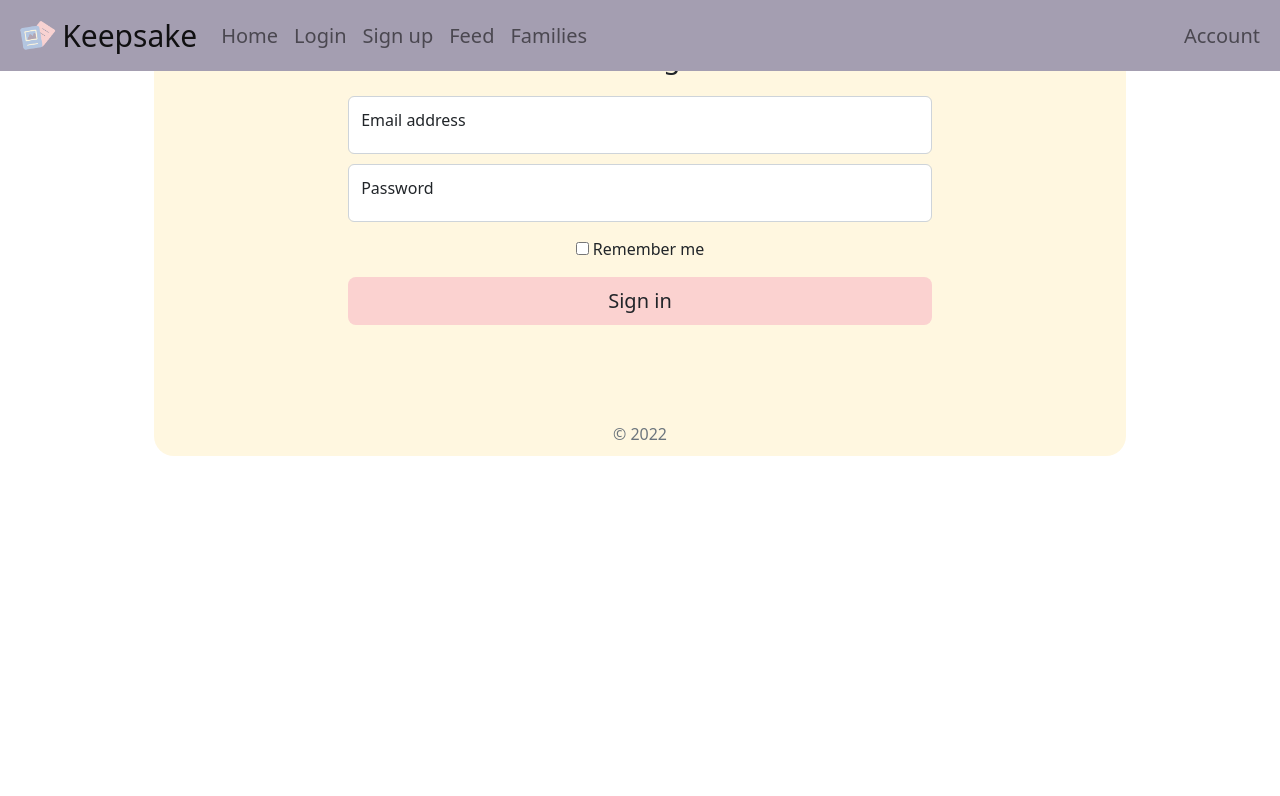
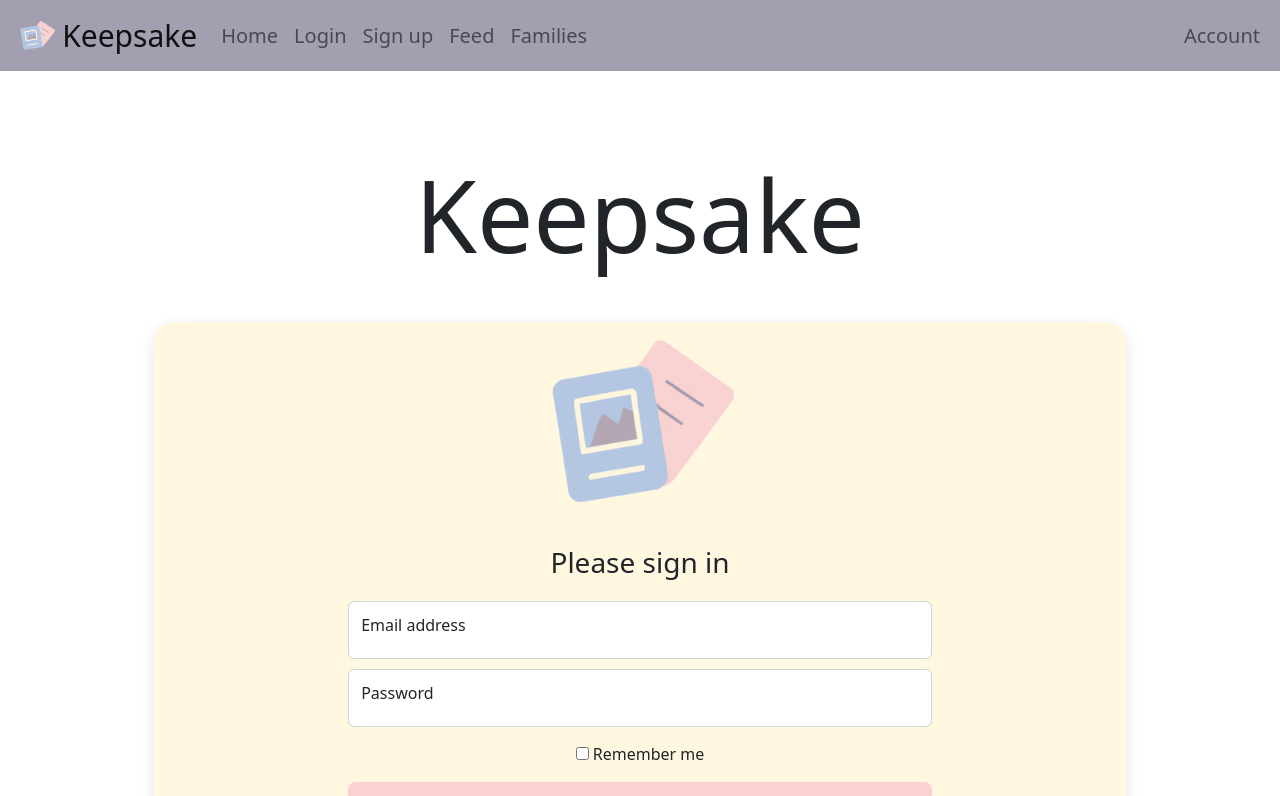
Before and after one commit to niko-u/KeepsakeFrontend, a Vue app: page /login in a window 1280 px wide. Shown: the top 796 px of the page. Built offline with nearby package versions, Linux system fonts and the light colour scheme.

Commit message:
cleaned up css in home, login, and signup pages

```diff
--- a/src/App.vue
+++ b/src/App.vue
@@ -21,9 +21,17 @@ export default {
 </template>
 
 <style>
-  #app {
-    width: 100%;
-    height: 100%;
 
-  }
+html,
+body {
+  height: 100vh;
+  width: 100vw;
+  margin: 0;
+}
+
+
+#app {
+  height: inherit;
+  width: inherit;
+}
 </style>
--- a/src/components/LoginForm.vue
+++ b/src/components/LoginForm.vue
@@ -1,5 +1,6 @@
 <template>
   <div class="root">
+    <h1 id="title"><router-link to="/" class="nav-link">Keepsake</router-link></h1>
     <main class="form-signin">
         <form id="signinform">
           <div class="formpadding">
@@ -22,13 +23,13 @@
             </div>
             <button class="w-100 btn btn-lg" id="submit" type="submit">Sign in</button>
           </div>
-            <p id="copyright1" class="mt-5 mb-3 text-muted">&copy; 2022</p>
+            <p id="copyright1" class="mt-5 mb-3 text-muted"> Keepsake &copy; 2022</p>
         </form>
     </main>
   </div>
 </template>
 
-<style>
+<style scoped>
 
       .form-floating {
         padding-top: 5px;
@@ -39,12 +40,6 @@
         padding-top: 10px;
       }
 
-      .form-signin {
-        margin-left: 10%;
-        margin-top: -50%;
-        width: 80%;
-      }
-
 
       #submit {
         background-color: #fbd2d0;
@@ -53,18 +48,33 @@
       #signinform {
         background-color: #fff7e0;
         border-radius: 20px;
+        box-shadow: 0 5px 15px 0 rgba(0, 0, 0, 0.1);
       }
 
       .formpadding {
-        margin: 10%;
         margin-left: 20%;
         margin-right: 20%;
+        margin-bottom: 10%;
+        margin-top: 5%;
       }
 
       #copyright1 {
         padding-bottom: 10px;
       }
 
+      .root {
+        margin-top: 10%;
+        padding-left: 10%;
+        padding-right: 10%;
+
+      }
+
+      #title {
+        font-size: 100px;
+      }
+
+
+
 
 
 </style>
--- a/src/components/Navbar.vue
+++ b/src/components/Navbar.vue
@@ -2,7 +2,7 @@
   <nav class="navbar navbar-expand-md navbar-custom fixed-top" id="navbar" >
     <div class="container-fluid">
       <img src="../assets/KeepsakeLogo.png" id="logo">
-      <a class="navbar-brand" href="#" id="brand">Keepsake</a>
+      <a class="navbar-brand" href="#" id="brand"><router-link to="/" class="nav-link">Keepsake</router-link></a>
       <div class="collapse navbar-collapse" id="navbarCollapse">
         <ul class="navbar-nav me-auto mb-2 mb-md-0">
           <li class="nav-item">
--- a/src/components/SignupForm.vue
+++ b/src/components/SignupForm.vue
@@ -1,5 +1,6 @@
 <template>
   <div class="root">
+    <h1 id="title"><router-link to="/" class="nav-link">Keepsake</router-link></h1>
     <main class="form-signin">
         <form id="signupform">
           <div class="formpadding">
@@ -30,7 +31,7 @@
             </label>
             </div>
             <button class="w-100 btn btn-lg" id="submit" type="submit">Sign in</button>
-            <p id="copyright2" class="mt-5 mb-3 text-muted">&copy; 2022</p>
+            <p id="copyright2" class="mt-5 mb-3 text-muted"> Keepsake &copy; 2022</p>
           </div>
 
         </form>
@@ -38,7 +39,7 @@
   </div>
 </template>
 
-<style>
+<style scoped>
 
       .form-floating {
         padding-top: 5px;
@@ -58,12 +59,14 @@
       #signupform {
         background-color: #fff7e0;
         border-radius: 20px;
+        box-shadow: 0 5px 15px 0 rgba(0, 0, 0, 0.1);
       }
 
       .formpadding {
-        margin: 10%;
         margin-left: 20%;
         margin-right: 20%;
+        margin-bottom: 10%;
+        margin-top: 5%;
       }
 
       #copyright2 {
@@ -71,6 +74,12 @@
       }
 
       .root {
-        margin-top: 40%;
+        margin-top: 10%;
+        padding-left: 10%;
+        padding-right: 10%;
+      }
+
+      #title {
+        font-size: 100px;
       }
 </style>
--- a/src/views/FeedPage.vue
+++ b/src/views/FeedPage.vue
@@ -1,5 +1,6 @@
 <template>
     <button id="post" type="button" class="btn btn-primary" data-bs-toggle="modal" data-bs-target="#staticBackdrop">Post a Memory</button>
+    <div class="feed">
         <div v-for="post in feedData" :key="post" class="item">
             <div class="postprofile">
                 <img :src="post.postedBy.profilePicUrl" class="feedprofilepic">
@@ -9,6 +10,7 @@
             <div class="postcontent">
                 <VueWaveSurfer :src="file" :options="options"></VueWaveSurfer>
                 <button @click="WaveSurfer.playPause()">play</button>
+            </div>
         </div>
     </div>
 
@@ -106,6 +108,8 @@ export default {
         border-radius: 25px;
         border-color: black;
         border-width: 5px;
+        box-shadow: 0 5px 15px 0 rgba(0, 0, 0, 0.1);
+
 
     }
 
@@ -131,8 +135,8 @@ export default {
         padding-top: 2%;
     }
 
-    .card {
-
+    .feed {
+        margin-top: 10%;
     }
 
     #post {
--- a/src/views/HomePage.vue
+++ b/src/views/HomePage.vue
@@ -41,19 +41,24 @@
     </main>
 </template>
 
-<style>
+<style scoped>
 
 
       #mainrect {
         background-color: #b7c6e2;
+        box-shadow: 0 5px 15px 0 rgba(0, 0, 0, 0.1);
       }
 
       #secondrect {
         background-color: #fbd2d0;
+        box-shadow: 0 5px 15px 0 rgba(0, 0, 0, 0.1);
+
       }
 
       #thirdrect {
         background-color: #fff7e0;
+        box-shadow: 0 5px 15px 0 rgba(0, 0, 0, 0.1);
+
       }
 
       #title {
@@ -64,4 +69,8 @@
         color: #b7c6e2;
       }
 
+      main {
+        margin-top: 5%;
+      }
+
 </style>
```
Lines whose indentation alone changed are shown as unchanged.
